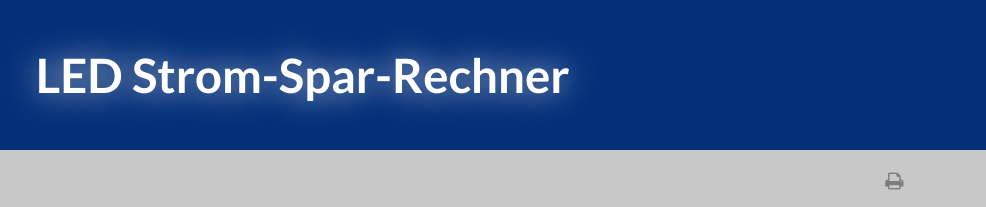
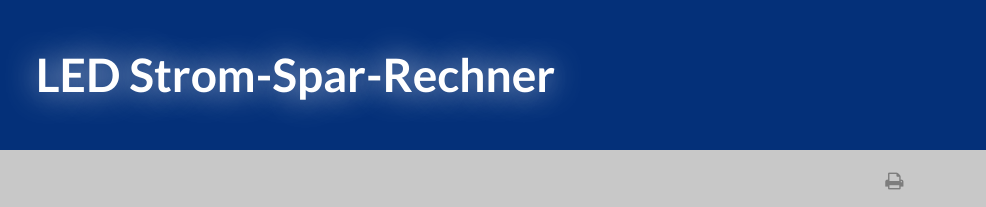
Before and after one commit to badabam/led-calculator, a plain HTML site: page index.html in a window 1280 px wide. Shown: the top 207 px of the page, 294-1280 px from the left. Drawn offline with Linux system fonts and the light colour scheme.

Commit message:
Make headline smaller

```diff
--- a/styles.css
+++ b/styles.css
@@ -63,7 +63,7 @@ body > header .logo {
 body > header .main-heading {
   animation: 1.5s 1s heading ease-out both;
   color: white;
-  font-size: 3.7vw;
+  font-size: 3.6vw;
   margin: 0 0 0 40px;
   }
   @media screen and (max-width: 450px) {
```
